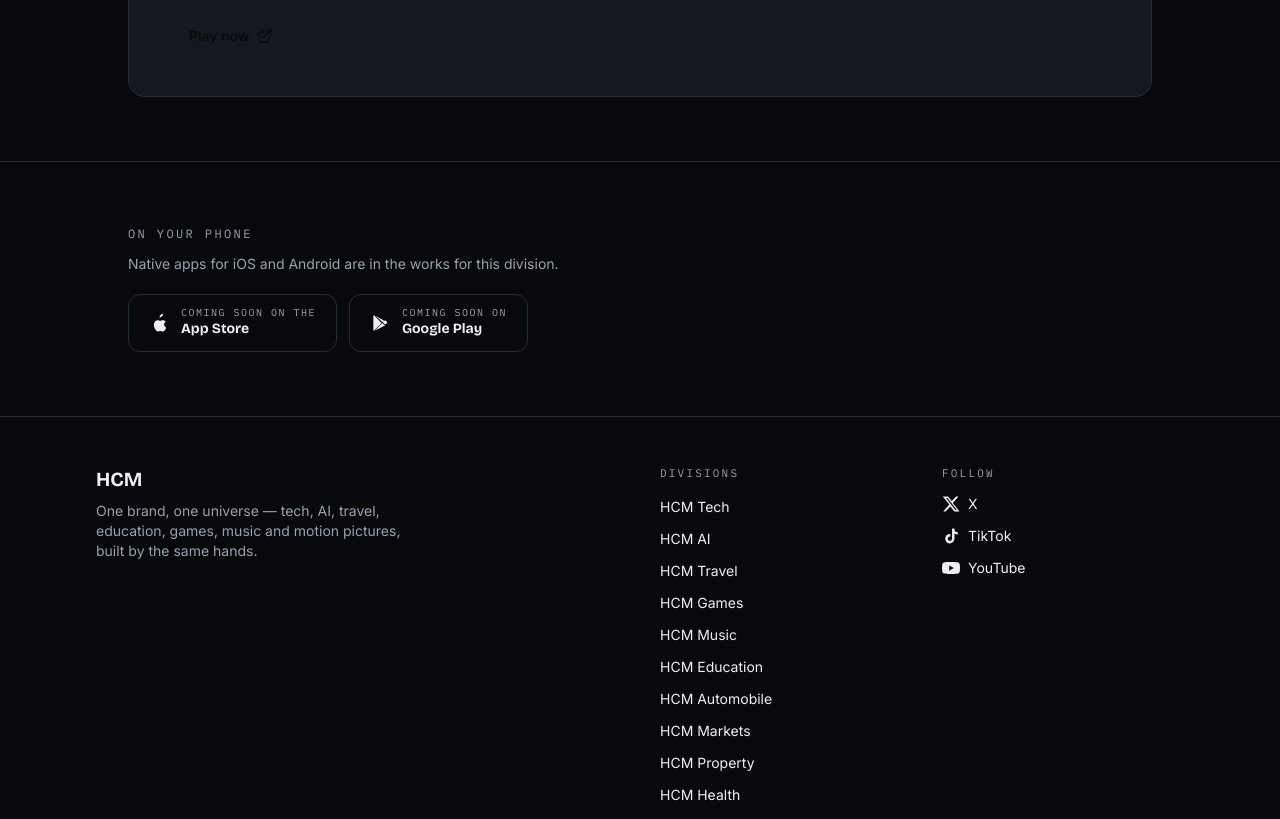
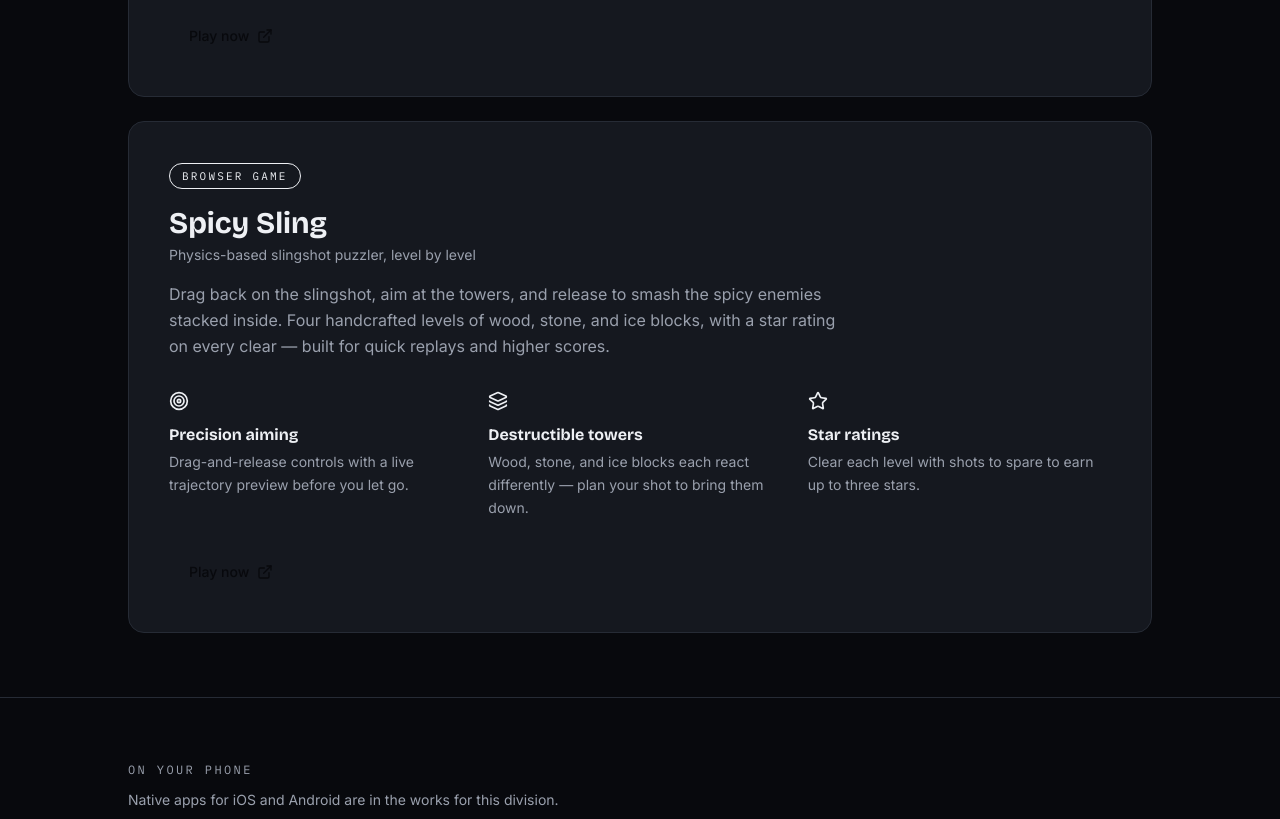
Before and after one commit to hcmtech-official/hcm, a React (Vite) app: page /#/games in a window 1280 px wide. Shown: the part 1460-2279 px from the top of the page. Built offline with nearby package versions, Linux system fonts and the light colour scheme.

Commit message:
Add Spicy Sling to Games showcase

```diff
--- a/src/pages/Games.jsx
+++ b/src/pages/Games.jsx
@@ -1,4 +1,4 @@
-import { Gamepad2, Hammer, Trophy, ExternalLink, MousePointerClick, Flame, Smartphone } from "lucide-react";
+import { Gamepad2, Hammer, Trophy, ExternalLink, MousePointerClick, Flame, Smartphone, Target, Layers, Star } from "lucide-react";
 import DivisionHero from "../components/DivisionHero";
 import AppBadges from "../components/AppBadges";
 import { divisions } from "../data/divisions";
@@ -46,6 +46,31 @@
         icon: Smartphone,
         title: "Play anywhere",
         body: "Runs straight in the browser on desktop or mobile — no install, no account.",
+      },
+    ],
+  },
+  {
+    tag: "Browser game",
+    name: "Spicy Sling",
+    subtitle: "Physics-based slingshot puzzler, level by level",
+    description:
+      "Drag back on the slingshot, aim at the towers, and release to smash the spicy enemies stacked inside. Four handcrafted levels of wood, stone, and ice blocks, with a star rating on every clear — built for quick replays and higher scores.",
+    href: "https://hcmtech-official.github.io/spicy-escape/games/spicy-sling/",
+    features: [
+      {
+        icon: Target,
+        title: "Precision aiming",
+        body: "Drag-and-release controls with a live trajectory preview before you let go.",
+      },
+      {
+        icon: Layers,
+        title: "Destructible towers",
+        body: "Wood, stone, and ice blocks each react differently — plan your shot to bring them down.",
+      },
+      {
+        icon: Star,
+        title: "Star ratings",
+        body: "Clear each level with shots to spare to earn up to three stars.",
       },
     ],
   },
```
